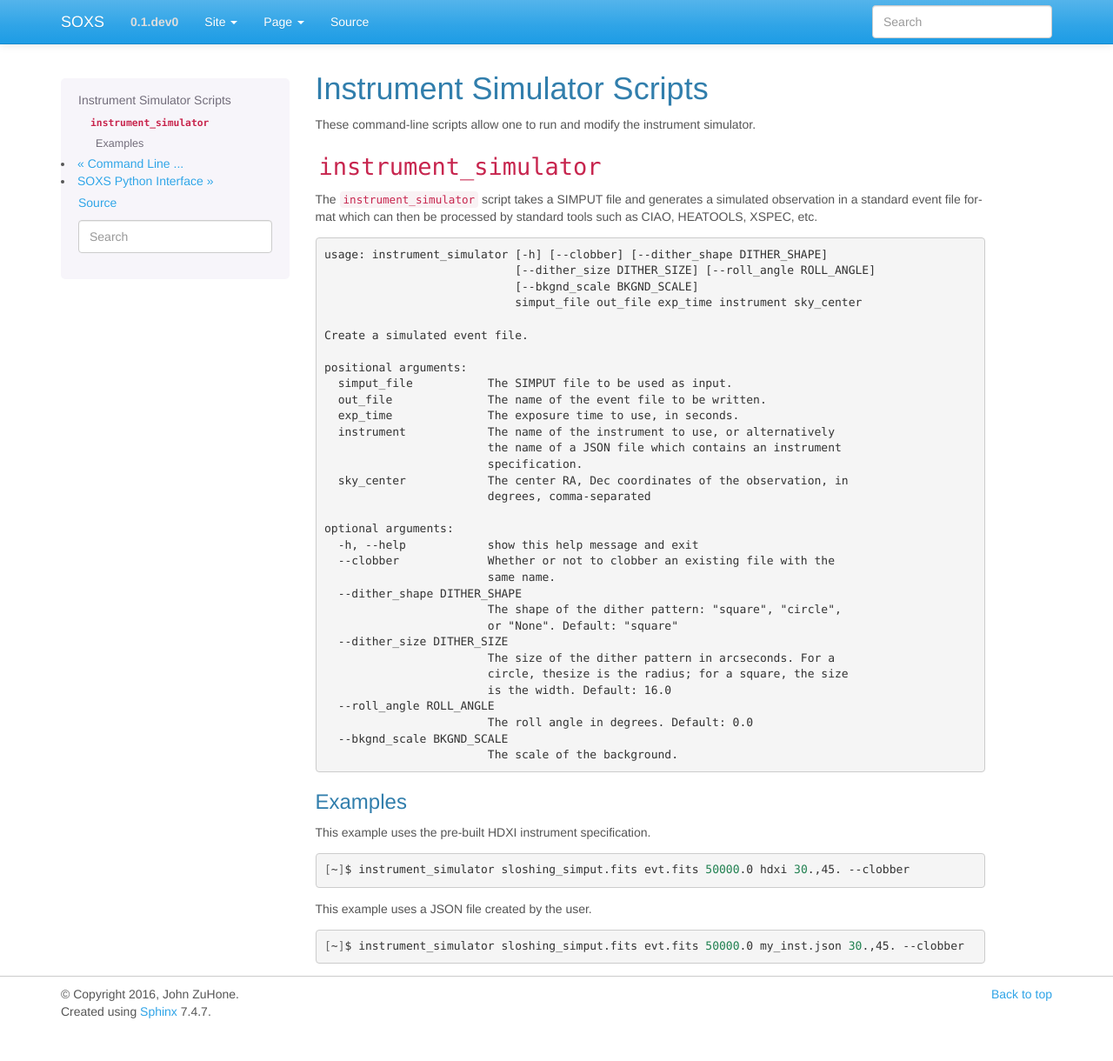
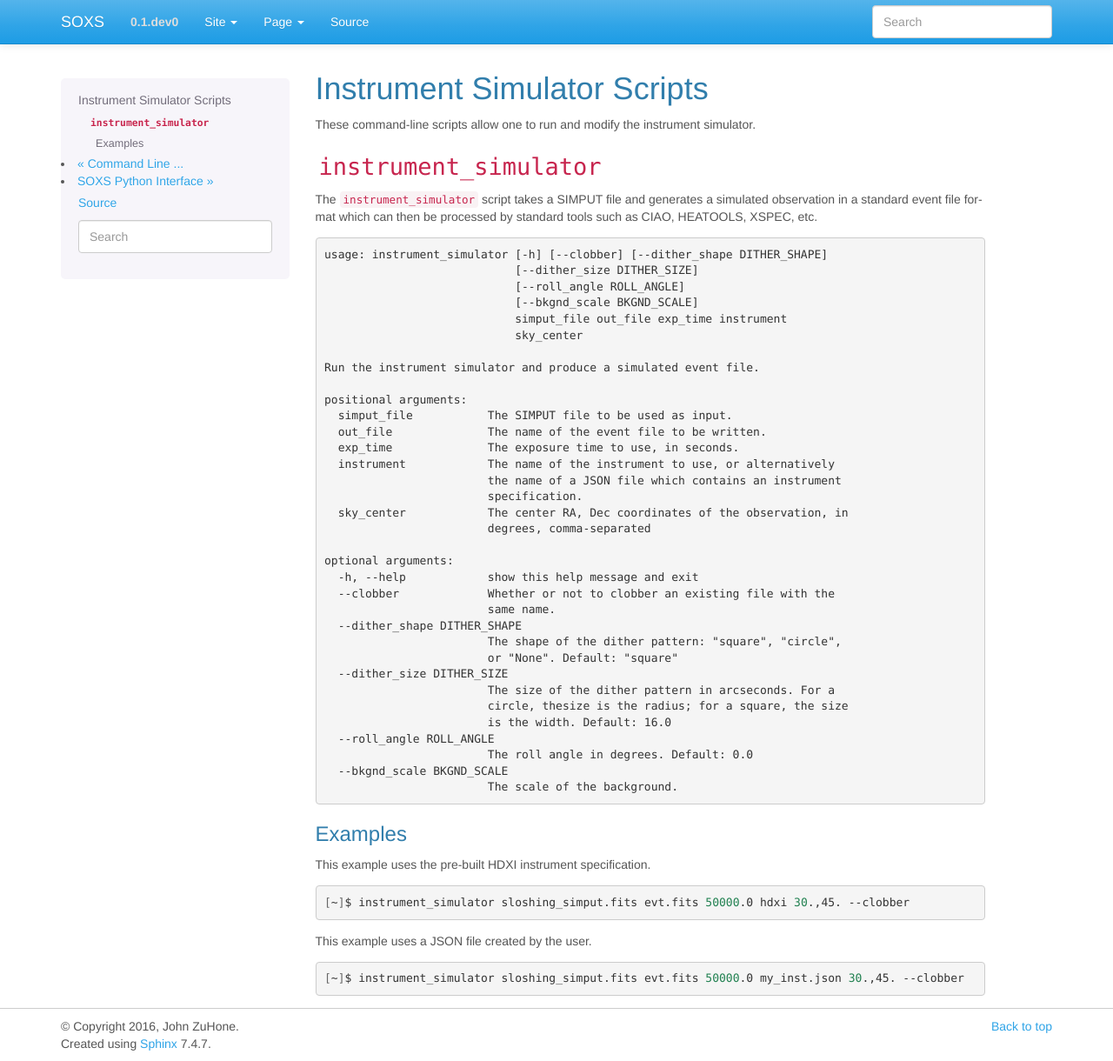
Before and after one commit to lynx-x-ray-observatory/soxs, a Sphinx documentation site: the page built from doc/source/command_line/instrument.rst, in a window 1280 px wide and 1220 px high. Shown: the whole window at 87% size. Built offline with Sphinx 7.4.7, drawn with Linux system fonts in a browser that asks for light colours.

Commit message:
Fix command line docs for instrument simulator.

```diff
--- a/doc/source/command_line/instrument.rst
+++ b/doc/source/command_line/instrument.rst
@@ -15,11 +15,13 @@ HEATOOLS, XSPEC, etc.
 .. code-block:: text
 
     usage: instrument_simulator [-h] [--clobber] [--dither_shape DITHER_SHAPE]
-                                [--dither_size DITHER_SIZE] [--roll_angle ROLL_ANGLE]
+                                [--dither_size DITHER_SIZE]
+                                [--roll_angle ROLL_ANGLE]
                                 [--bkgnd_scale BKGND_SCALE]
-                                simput_file out_file exp_time instrument sky_center
+                                simput_file out_file exp_time instrument
+                                sky_center
 
-    Create a simulated event file.
+    Run the instrument simulator and produce a simulated event file.
 
     positional arguments:
       simput_file           The SIMPUT file to be used as input.
```
